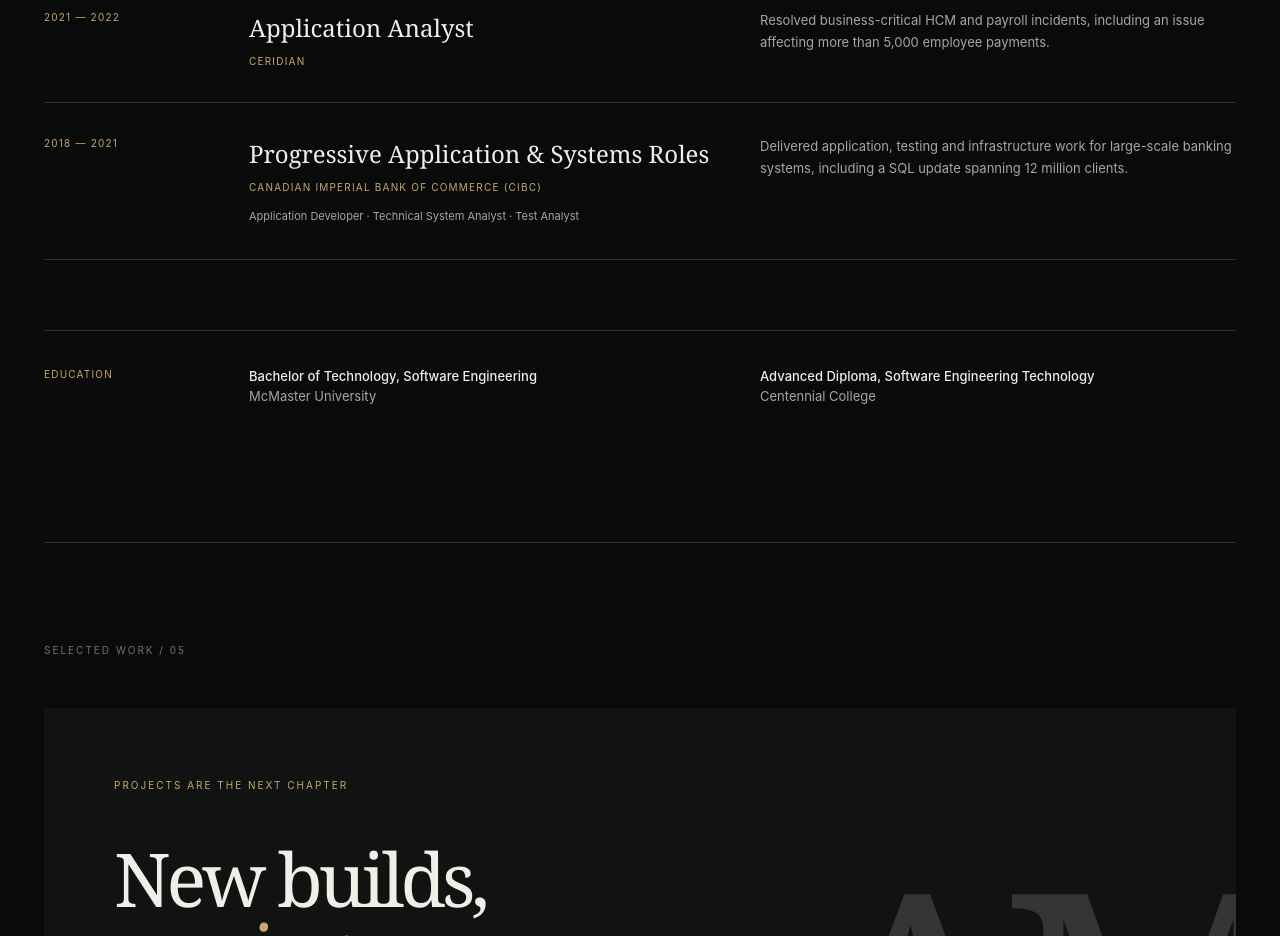
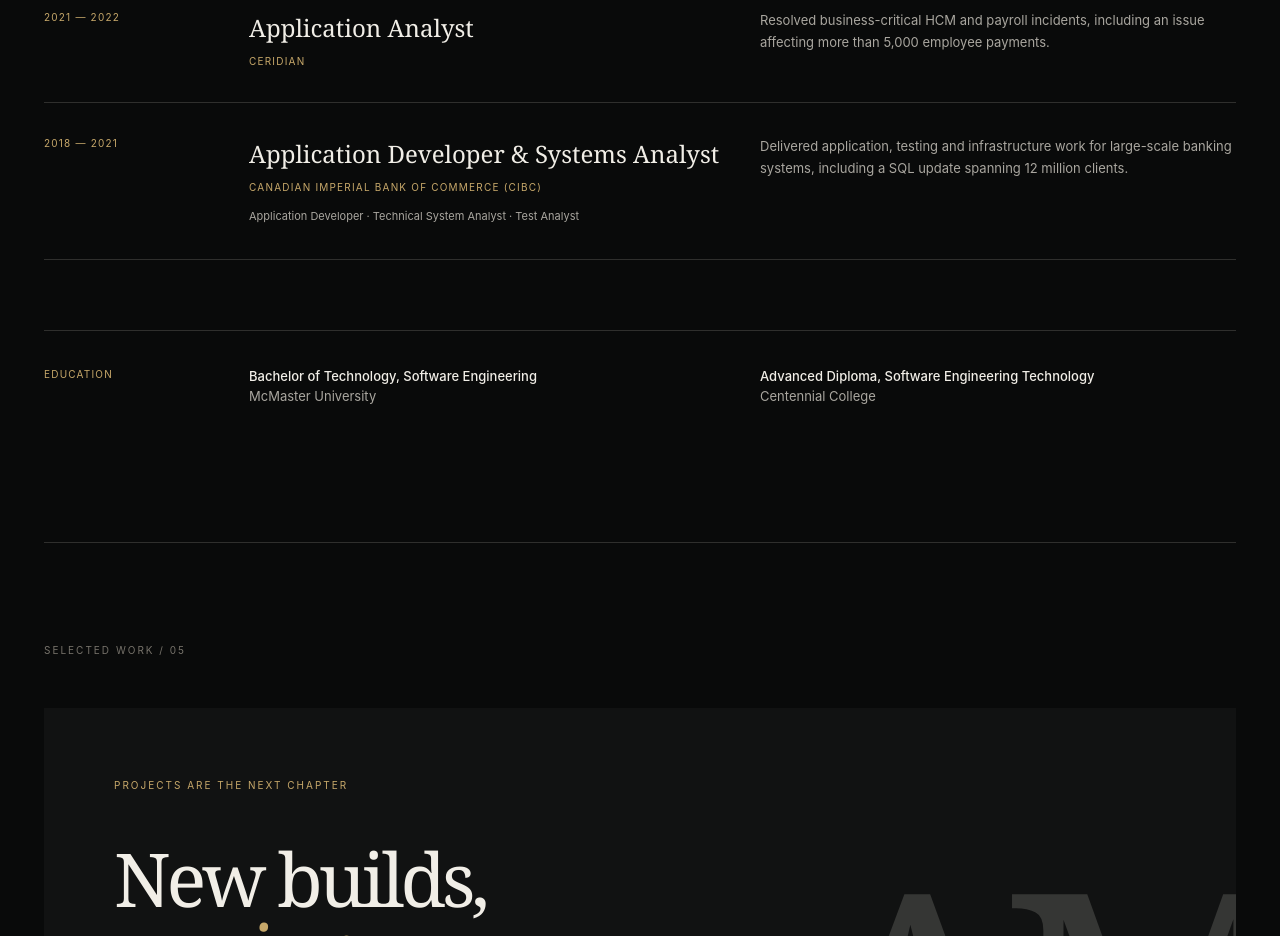
Before and after one commit to AMyrzaly/abubakir-myrzaly-portfolio, a Next.js app: page / in a window 1280 px wide. Shown: the part 3100-4036 px from the top of the page. Built offline with nearby package versions, Linux system fonts and the light colour scheme.

Commit message:
Refine CIBC role title

```diff
--- a/app/page.tsx
+++ b/app/page.tsx
@@ -25,7 +25,7 @@ const experience = [
   },
   {
     dates: "2018 — 2021",
-    role: "Progressive Application & Systems Roles",
+    role: "Application Developer & Systems Analyst",
     company: "Canadian Imperial Bank of Commerce (CIBC)",
     progression: "Application Developer · Technical System Analyst · Test Analyst",
     detail: "Delivered application, testing and infrastructure work for large-scale banking systems, including a SQL update spanning 12 million clients.",
```
